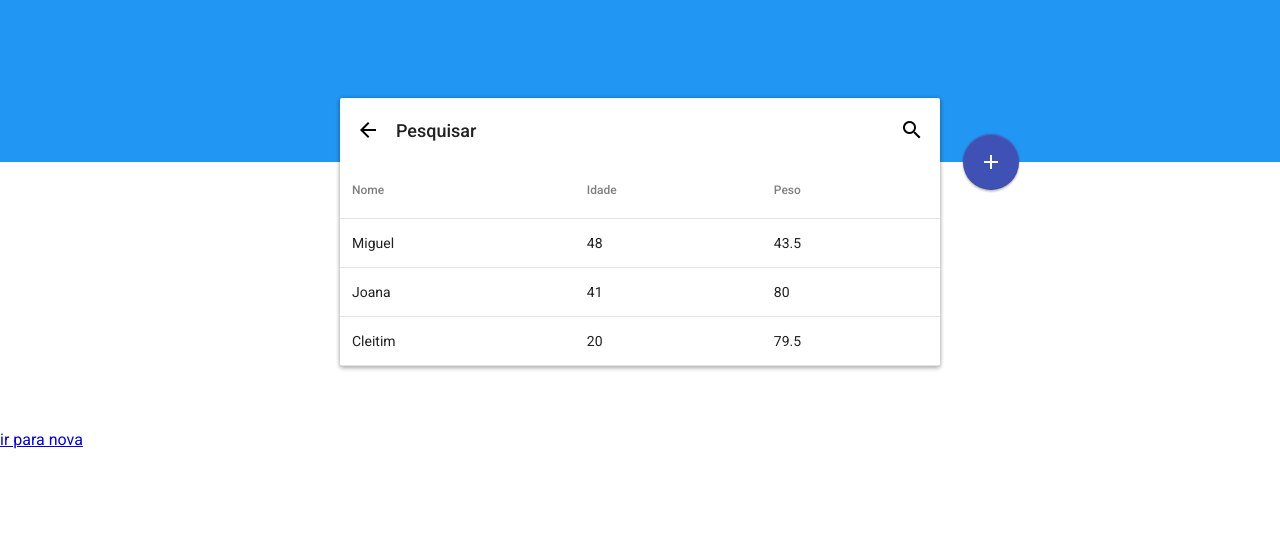
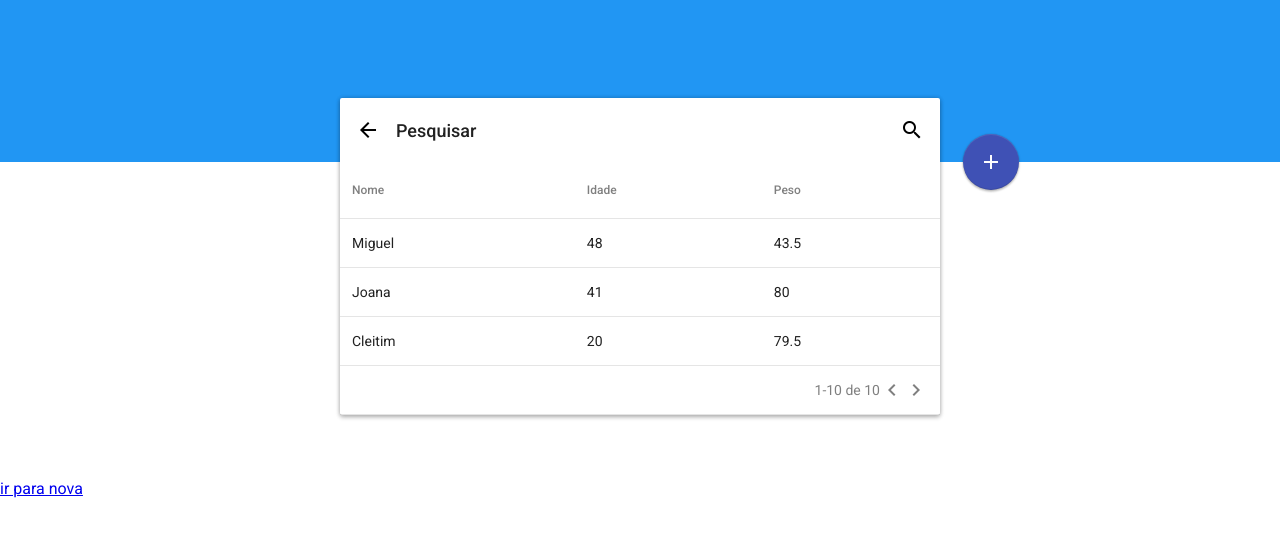
Before and after one commit to MiguelAleixo/material-design-components, a React (Create React App) app: page / in a window 1280 px wide. Shown: the top 536 px of the page. Built offline with nearby package versions, Linux system fonts and the light colour scheme.

Commit message:
inserindo paginação

```diff
--- a/src/components/dataTable/DataTable.css
+++ b/src/components/dataTable/DataTable.css
@@ -32,5 +32,17 @@ td{
 }
 
 tr{
+    height: 48px;
     border-bottom: 1px solid rgba(0,0,0,0.1);
 }
+
+.footer-container{
+    display: flex;
+    align-items: center;
+    justify-content: flex-end;
+    color: rgba(0,0,0,0.5);
+}
+
+.footer-container span{
+
+}
--- a/src/components/dataTable/DataTable.js
+++ b/src/components/dataTable/DataTable.js
@@ -27,6 +27,17 @@ class DataTable extends React.Component {
                     ))
                 }
                 </tbody>
+                <tfoot>
+                  <tr>
+                      <td colSpan={this.props.titles.length}>
+                          <div className="footer-container">
+                              <span> 1-10 de 10 </span>
+                              <i className="material-icons"> keyboard_arrow_left </i>
+                              <i className="material-icons"> keyboard_arrow_right </i>
+                          </div>
+                      </td>
+                  </tr>
+                </tfoot>
             </table>
         );
     }
```
